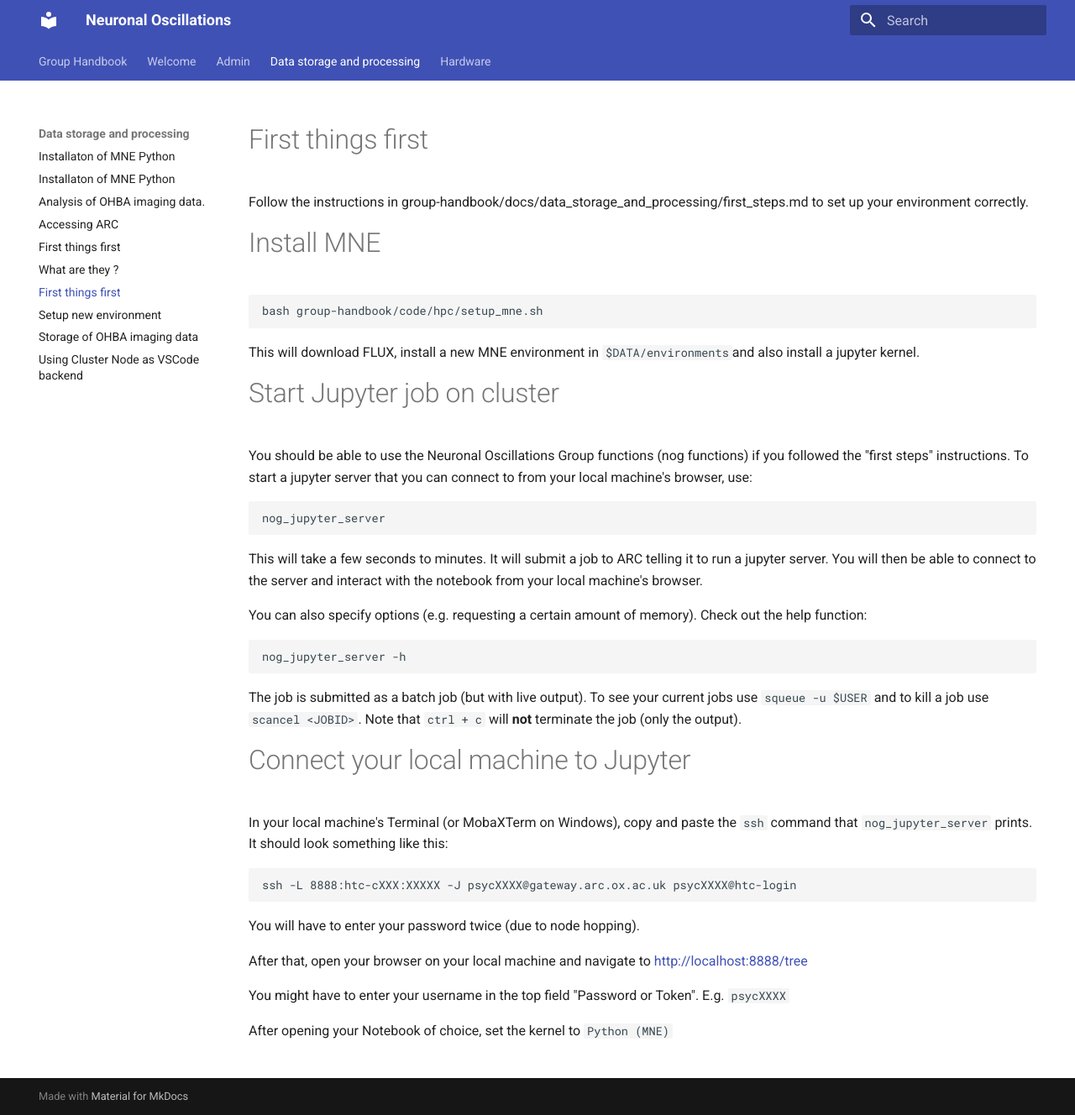
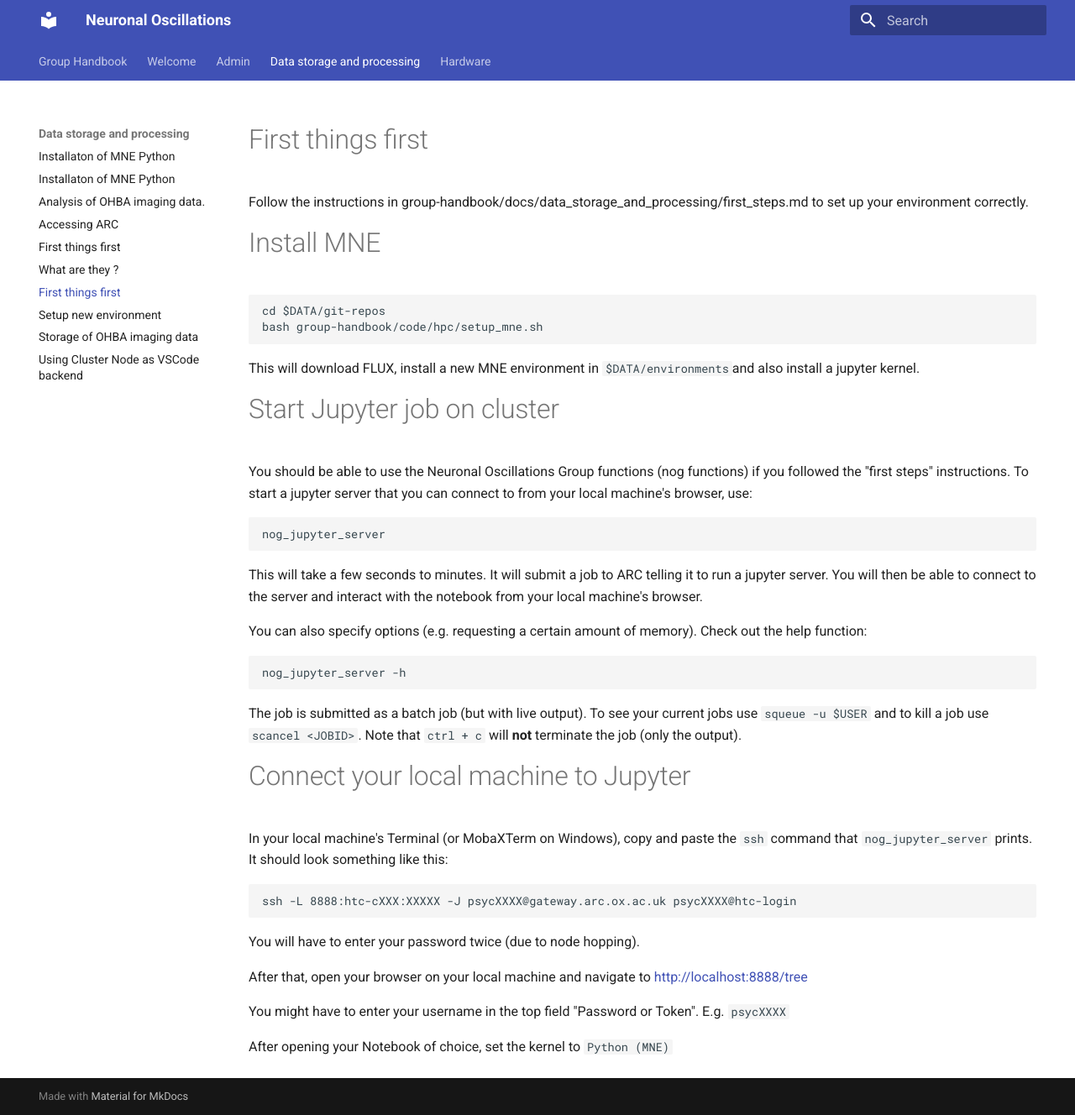
Before and after one commit to Neuronal-Oscillations/group-handbook, an MkDocs documentation site: the page built from docs/data_storage_and_processing/setup_MNE_FLUX_jupyter.md, in a window 1280 px wide and 1328 px high. Shown: the whole window at 84% size. Built offline with MkDocs 1.6.1 and Material for MkDocs 9.7.7, drawn with Linux system fonts in a browser that asks for light colours.

Commit message:
Update setup_MNE_FLUX_jupyter.md

````diff
--- a/docs/data_storage_and_processing/setup_MNE_FLUX_jupyter.md
+++ b/docs/data_storage_and_processing/setup_MNE_FLUX_jupyter.md
@@ -5,6 +5,7 @@
 # Install MNE
 
 ```bash
+cd $DATA/git-repos
 bash group-handbook/code/hpc/setup_mne.sh
 ```
 
````
